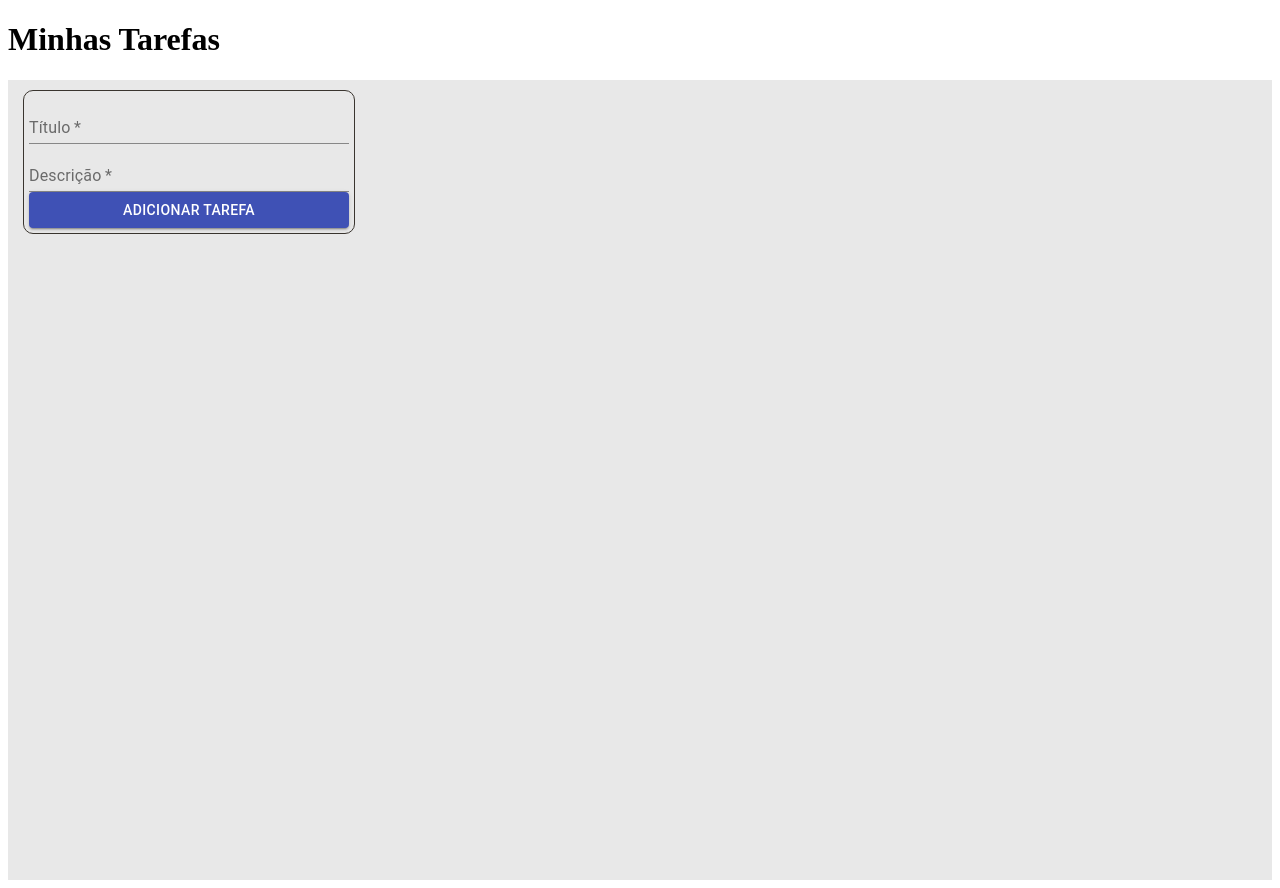
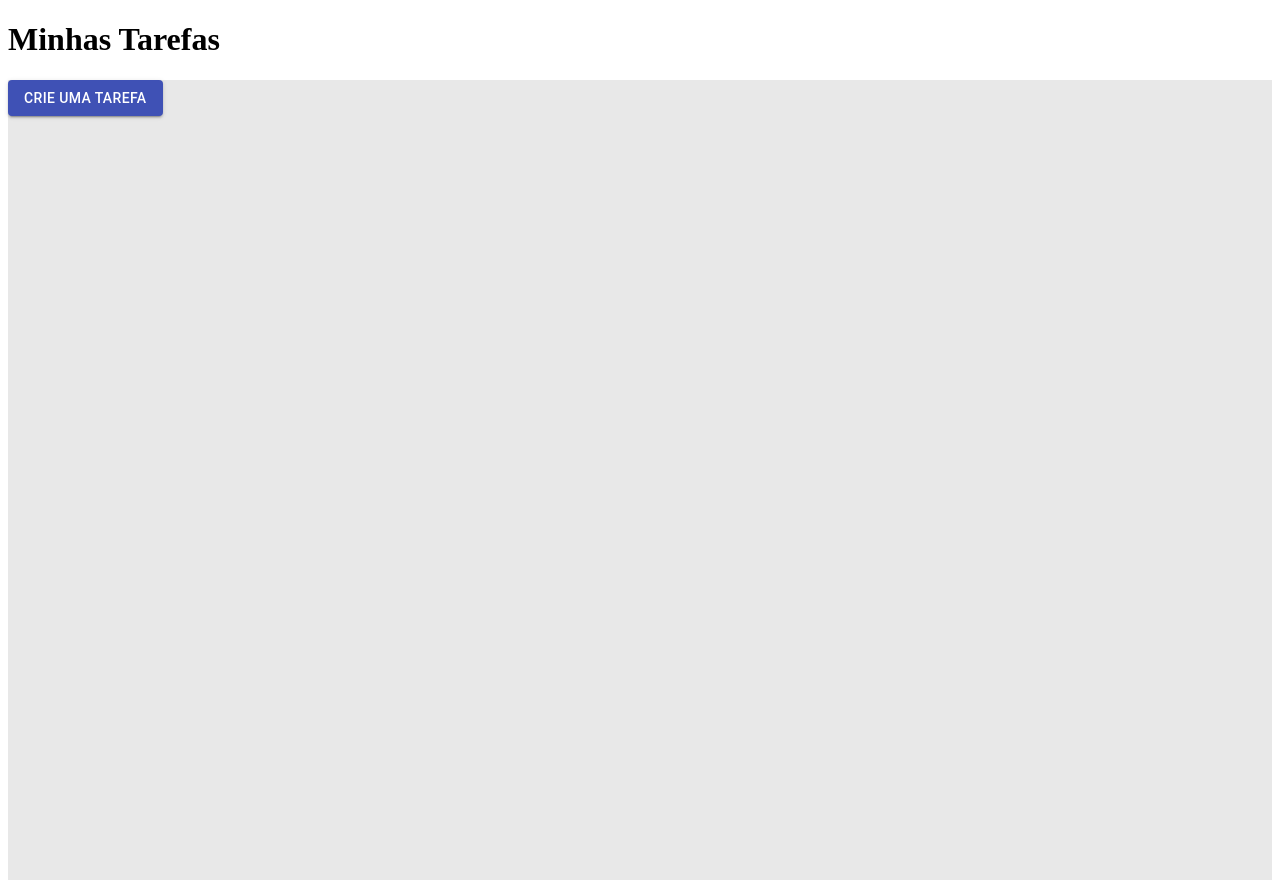
Before and after one commit to tobiasramos/task-management, a React (Create React App) app: page / in a window 1280 px wide. Built offline with nearby package versions, Linux system fonts and the light colour scheme.

Commit message:
Criando uma popover para criar uma tarefa

```diff
--- /dev/null
+++ b/src/components/createTask/create-task.js
@@ -0,0 +1,44 @@
+import { Button, Popover } from "@material-ui/core";
+import TaskForm from "../taskForm/task-form";
+import { useState } from "react";
+
+const CreateTask = ({ onAddTask }) => {
+  const [popoverOpen, setPopoverOpen] = useState(false);
+
+  const handleOpenPopover = () => {
+    setPopoverOpen(true);
+  };
+
+  const handleClosePopover = () => {
+    setPopoverOpen(false);
+  };
+
+  return (
+    <div>
+      <Button onClick={handleOpenPopover} variant="contained" color="primary">
+        Crie uma tarefa
+      </Button>
+      <Popover
+        open={popoverOpen}
+        onClose={handleClosePopover}
+        anchorOrigin={{
+          vertical: "top",
+          horizontal: "center",
+        }}
+        transformOrigin={{
+          vertical: "top",
+          horizontal: "center",
+        }}
+      >
+        <TaskForm
+          onAddTask={(task) => {
+            onAddTask(task);
+            handleClosePopover();
+          }}
+        />
+      </Popover>
+    </div>
+  );
+};
+
+export default CreateTask;
--- a/src/page/home.js
+++ b/src/page/home.js
@@ -1,6 +1,6 @@
 import "./home.css";
 import { useState } from "react";
-import TaskForm from "../components/taskForm/task-form";
+import CreateTask from "../components/createTask/create-task";
 import TaskList from "../components/taskList/task-list";
 
 const Home = () => {
@@ -9,9 +9,10 @@ const Home = () => {
   const addTask = (task) => {
     setTasks([...tasks, task]);
   };
+
   return (
     <div className="home-container">
-      <TaskForm onAddTask={addTask} />
+      <CreateTask onAddTask={addTask} />
       <TaskList tasks={tasks} />
     </div>
   );
```
